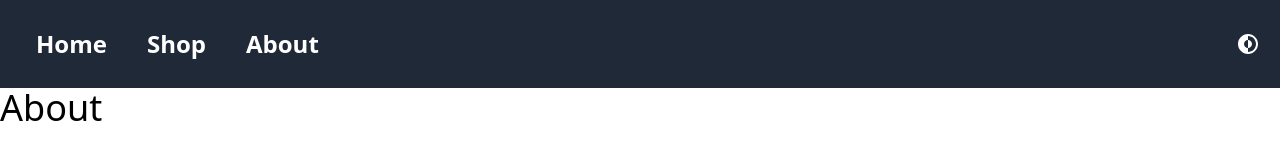
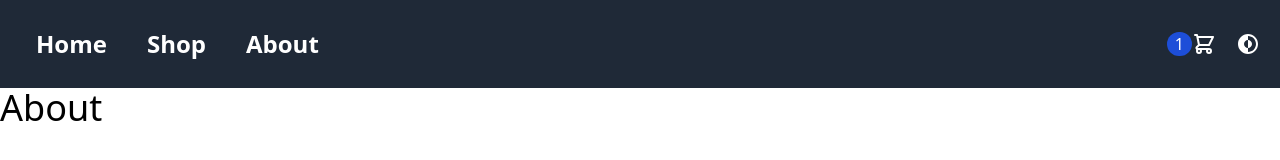
Before and after one commit to RamziRM/shopping-cart, a React (Create React App) app: page /about in a window 1280 px wide. Shown: the top 160 px of the page. Built offline with nearby package versions, Linux system fonts and the light colour scheme.

Commit message:
cart icon + item count layout

```diff
--- a/src/components/Header.js
+++ b/src/components/Header.js
@@ -3,6 +3,7 @@ import * as NavigationMenu from "@radix-ui/react-navigation-menu";
 import "../styles.css";
 import { Link } from "react-router-dom";
 import { CgDarkMode } from "react-icons/cg";
+import { HiOutlineShoppingCart } from "react-icons/hi";
 // DARK MODE
 
 export default function Header({ darkMode, setDarkMode }) {
@@ -39,6 +40,10 @@ export default function Header({ darkMode, setDarkMode }) {
           <NavigationMenu.Viewport />
         </NavigationMenu.Root>
         <div className="flex items-center">
+          <div className="flex items-center">
+            <button className="bg-blue-700 p rounded-full px-2">1</button>
+            <HiOutlineShoppingCart className="text-2xl mr-5" />
+          </div>
           <CgDarkMode
             onClick={() => setDarkMode(!darkMode)}
             className="text-2xl"
```
